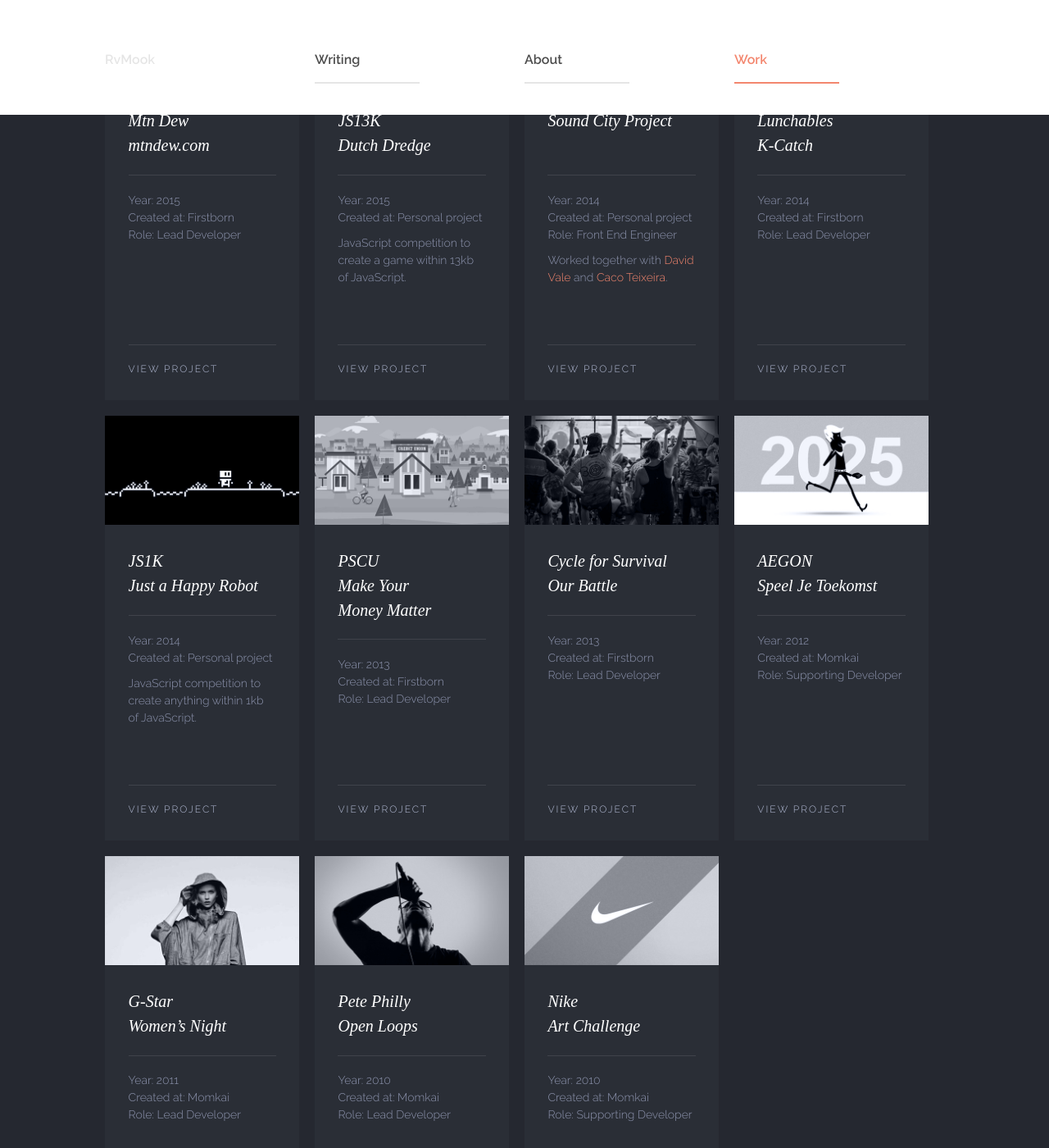
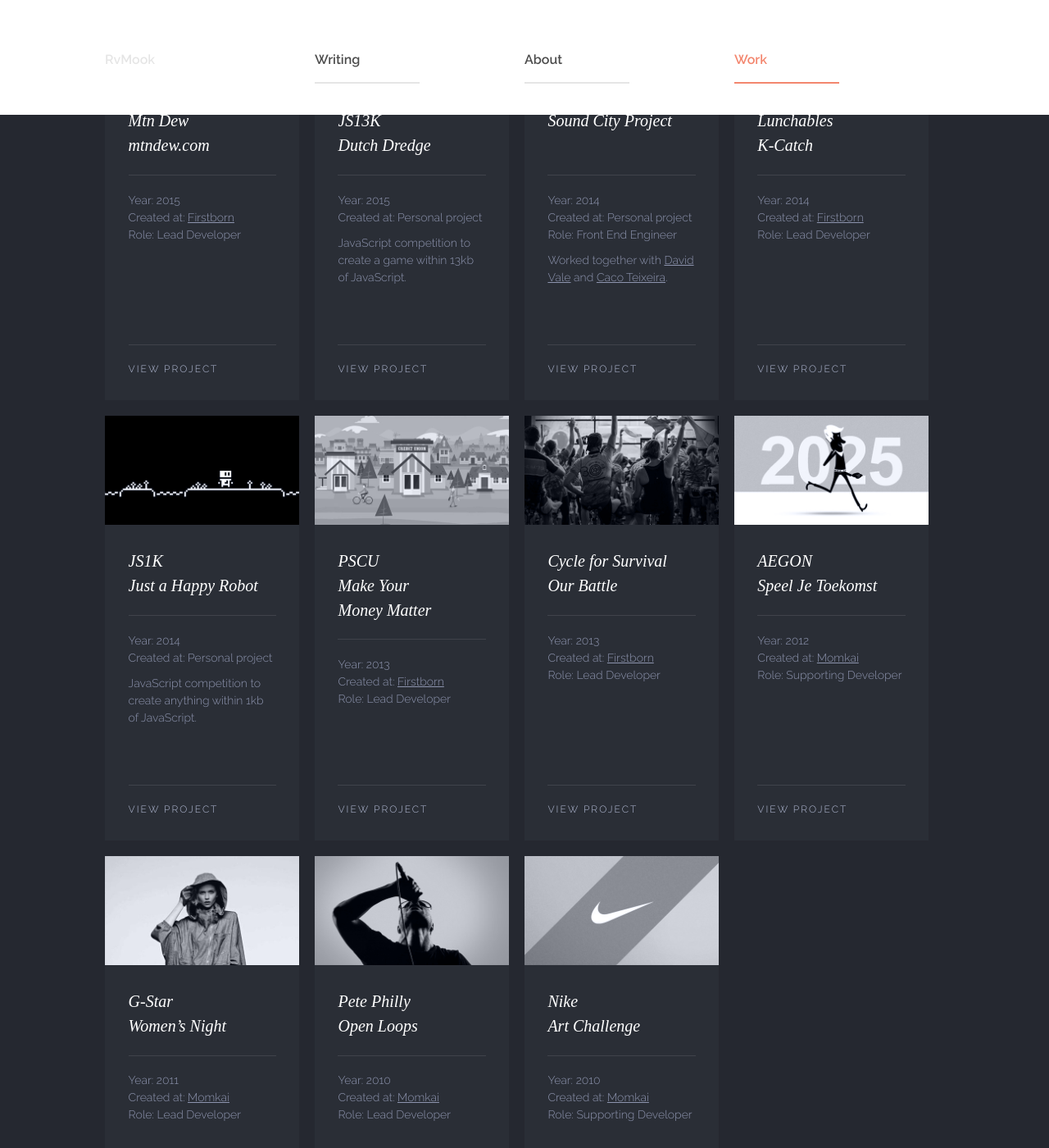
Before and after one commit to rickvanmook/rickvanmook.github.io, a Jekyll site: the page built from work.html, in a window 1280 px wide and 1400 px high, scrolled down 351 px. Shown: the whole window at 82% size. Built offline with Jekyll 4.4.1, drawn with Linux system fonts in a browser that asks for light colours; some web fonts are replaced.

Commit message:
Updated links throughout the site

```diff
--- a/_sass/_base.scss
+++ b/_sass/_base.scss
@@ -58,6 +58,7 @@
 
 .image-container {
 
+    display: block;
     position: relative;
     height: 0;
     width: 100%;
--- a/_sass/_work.scss
+++ b/_sass/_work.scss
@@ -101,7 +101,7 @@
 }
 
 .work__item__title {
-
+	display: block;
 	color: $white;
 	font-style: italic;
 	font-size: 20px;
@@ -124,6 +124,11 @@
 	font-family: $font-sans;
 	font-weight: 300;
 	margin-bottom: 10px;
+
+	a {
+		color: inherit;
+		text-decoration: underline;
+	}
 }
 
 .work__item__cta {
--- a/about.html
+++ b/about.html
@@ -13,8 +13,8 @@
 	</p>
 
 	<p class="about__sub">
-		If you’re curious about my experience check out my work, my LinkedIn profile and if you’re really into me you can
-		even check out my Facebook. I’m also on Twitter, I talk less about programming there so expect tweets about video
+		If you’re curious about my experience check out my <a href="https://www.linkedin.com/in/rvmook" target="_blank">LinkedIn</a> profile and if you’re really into me you can
+		even check out my <a href="https://www.facebook.com/rickvanmook" target="_blank">Facebook</a>. I’m also on <a href="https://twitter.com/rvmook" target="_blank">Twitter</a>, I talk less about programming there so expect tweets about video
 		games, cartoons and all that good stuff.
 	</p>
 </div>
--- a/work.html
+++ b/work.html
@@ -13,10 +13,10 @@
 	<ul class="work__list">
 		{% for project in site.data.work %}
 		<li class="work__item">
-			<div class="image-container image-container--16-9 image-container--bg" style="background-image:url('/images/{{ project.image }}');">
-			</div>
+			<a class="image-container image-container--16-9 image-container--bg" target="_blank" href="{{ project.url }}" style="background-image:url('/images/{{ project.image }}');">
+			</a>
 			<div class="work__item__copy">
-				<h3 class="work__item__title">{{ project.title }}</h3>
+				<a class="work__item__title" target="_blank" href="{{ project.url }}">{{ project.title }}</a>
 				<p class="work__item__description">
 
 					{% if project.year %}
@@ -36,7 +36,7 @@
 					{{ project.description }}
 				</p>
 				{% endif %}
-				<a class="work__item__cta" href="{{ project.url }}">View Project</a>
+				<a class="work__item__cta" target="_blank" href="{{ project.url }}">View Project</a>
 			</div>
 		</li>
 		{% endfor %}
```
Also changed, not shown: _data/work.yml (+9 -9 lines).
